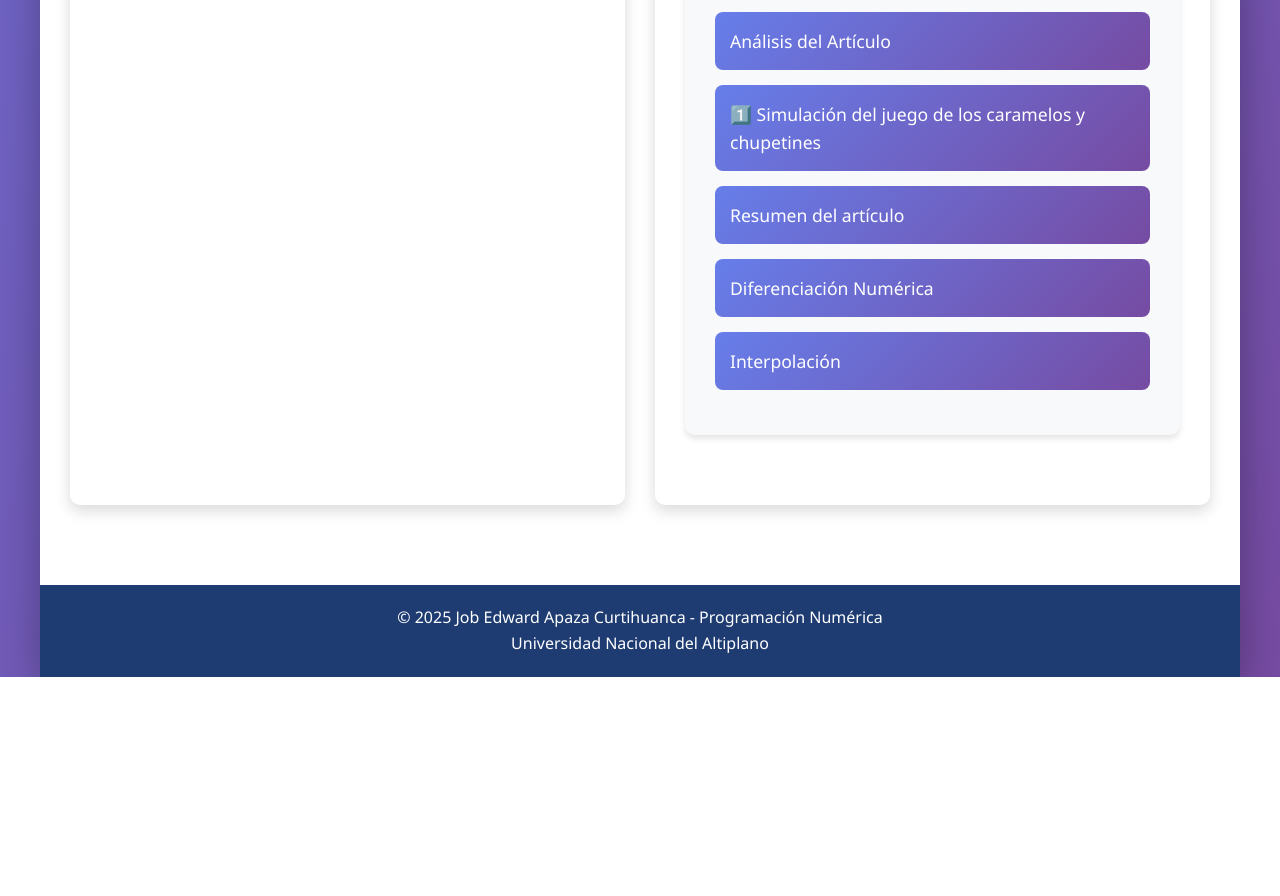
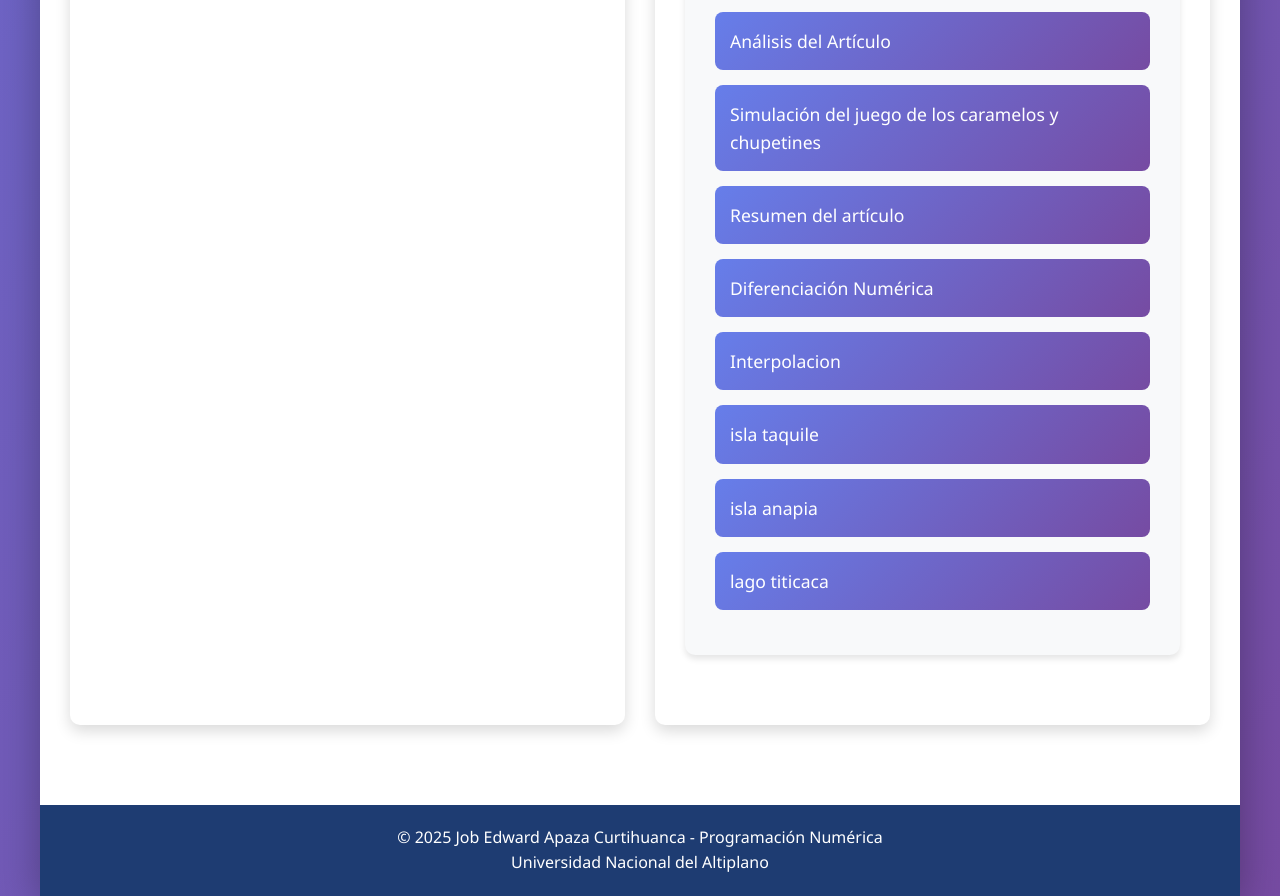
Before and after one commit to JobApaza14k/MI-PORTAFOLIO, a plain HTML site: page index.html in a window 1280 px wide. Shown: the part 2307-3203 px from the top of the page. Before the commit the page ends 2984 px from the top, so only its background shows below. Drawn offline with Linux system fonts and the light colour scheme.

Commit message:
Update index.html

```diff
--- a/index.html
+++ b/index.html
@@ -239,10 +239,13 @@
               <li><a href="https://github.com/JobApaza14k/MI-PORTAFOLIO/blob/main/metodo_raphson.pdf" target="_blank"> Método newton rapshon</a></li>
               <li><a href="https://github.com/JobApaza14k/MI-PORTAFOLIO/blob/main/TRABAJO%20NUMERO.pdf" target="_blank"> Gradiente de una función</a></li>
               <li><a href="https://github.com/tuusuario/proyecto5" target="_blank">Análisis del Artículo</a></li>
-              <li><a href="https://github.com/JobApaza14k/MI-PORTAFOLIO/blob/main/TRABAJO%20NUMERO_8.pdf"_blank">1️⃣ Simulación del juego de los caramelos y chupetines</a></li>
+              <li><a href="https://github.com/JobApaza14k/MI-PORTAFOLIO/blob/main/TRABAJO%20NUMERO_8.pdf"_blank"> Simulación del juego de los caramelos y chupetines</a></li>
               <li><a href="https://github.com/JobApaza14k/MI-PORTAFOLIO/blob/main/_TRABAJO%20NUMERO_9.pdf" target="_blank"> Resumen del artículo</a></li>
               <li><a href="https://github.com/tuusuario/proyecto5" target="_blank"> Diferenciación Numérica</a></li>
-              <li><a href="https://github.com/tuusuario/proyecto5" target="_blank"> Interpolación</a></li>
+              <li><a href="https://github.com/tuusuario/proyecto5" target="_blank"> Interpolacion</a></li>
+              <li><a href="https://github.com/tuusuario/proyecto5" target="_blank"> isla taquile</a></li>
+              <li><a href="https://github.com/tuusuario/proyecto5" target="_blank"> isla anapia</a></li>
+              <li><a href="https://github.com/tuusuario/proyecto5" target="_blank"> lago titicaca</a></li>
 
             </ol>
           </section>
```
